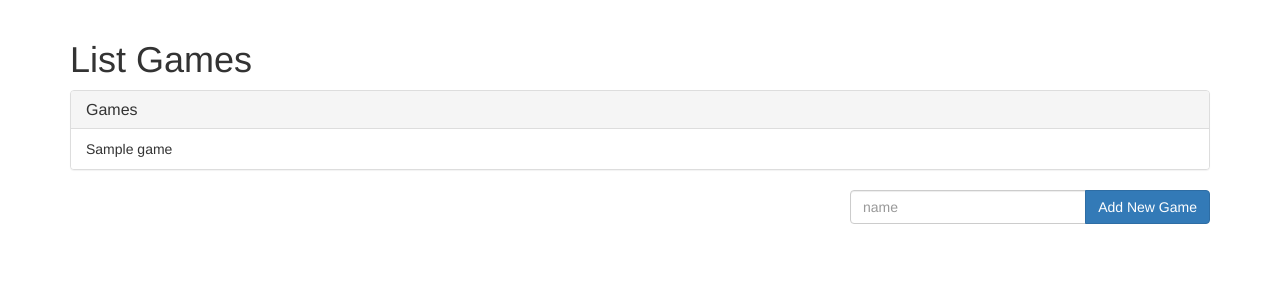
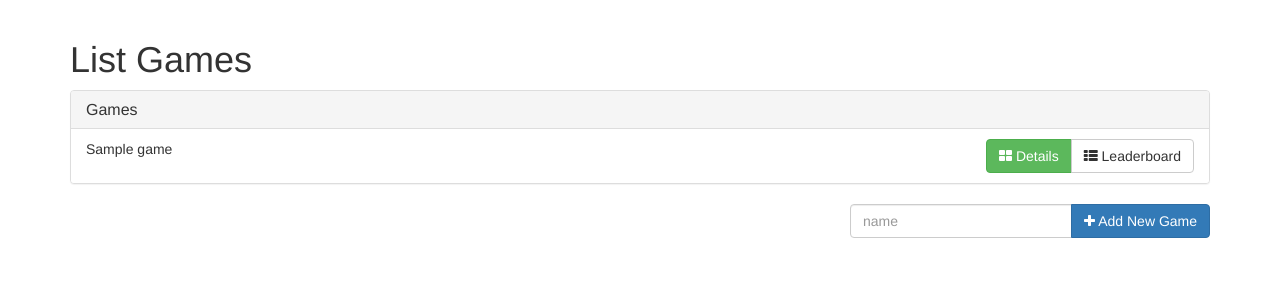
Before and after one commit to JamesLaverack/scoreboard, a Flask app: page /game/ in a window 1280 px wide. Shown: the part 52-352 px from the top of the page. Run offline with Flask 2, Linux system fonts and the light colour scheme; a database or web service that is not in the repository returns one stand-in record (values such as "Sample title"); some libraries are stand-ins or nearby versions.

Commit message:
Improve games list page

```diff
--- a/templates/games.html
+++ b/templates/games.html
@@ -16,7 +16,23 @@
     {% if games|length > 0%}
     <ul class="list-group">
       {% for game in games -%}
-      <li class="list-group-item">{{ game[0] }}</li>
+      <li class="list-group-item">
+	<div class="row">
+	  <div class="col-md-4">
+	    {{ game[0] }}
+	  </div>
+	  <div class="col-md-4 col-md-offset-4">
+	    <div class="btn-group pull-right">
+	      <a href="{{ url_for('show_game', gamename=game[0]) }}" type="button" class="btn btn-success">
+		<i class="fa fa-th-large"></i> Details
+	      </a>
+	      <a href="{{ url_for('show_leaderboard', gamename=game[0]) }}" type="button" class="btn btn-default">
+		<i class="fa fa-th-list"></i> Leaderboard
+	      </a>
+	    </div>
+	</div>
+	</div>
+      </li>
       {%- endfor %}
     </ul>
     {% else %}
@@ -31,7 +47,7 @@
       <div class="input-group">
 	<input type="text" class="form-control" name="gameName" placeholder="name">
 	<span class="input-group-btn">
-          <button class="btn btn-primary" type="submit">Add New Game</button>
+          <button class="btn btn-primary" type="submit"><i class="fa fa-plus"></i> Add New Game</button>
 	</span>
       </div>
     </form>
```
